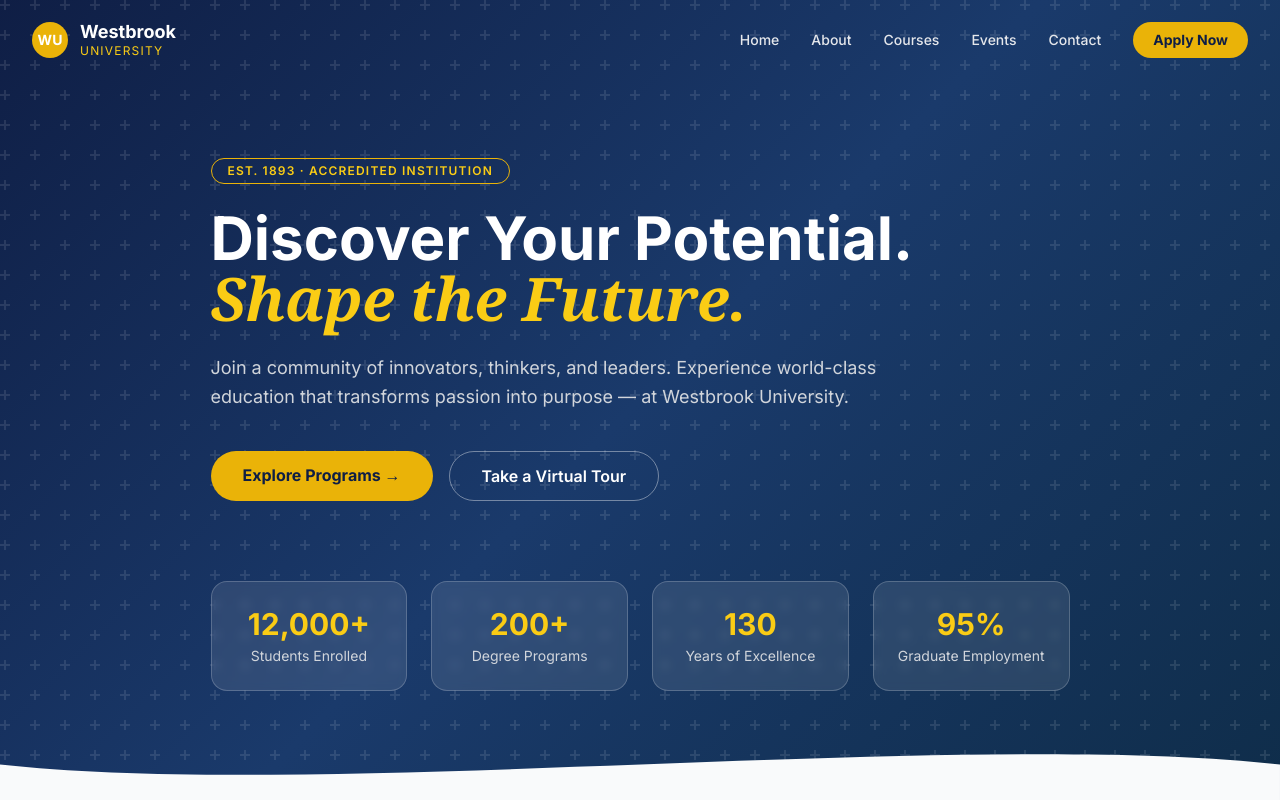
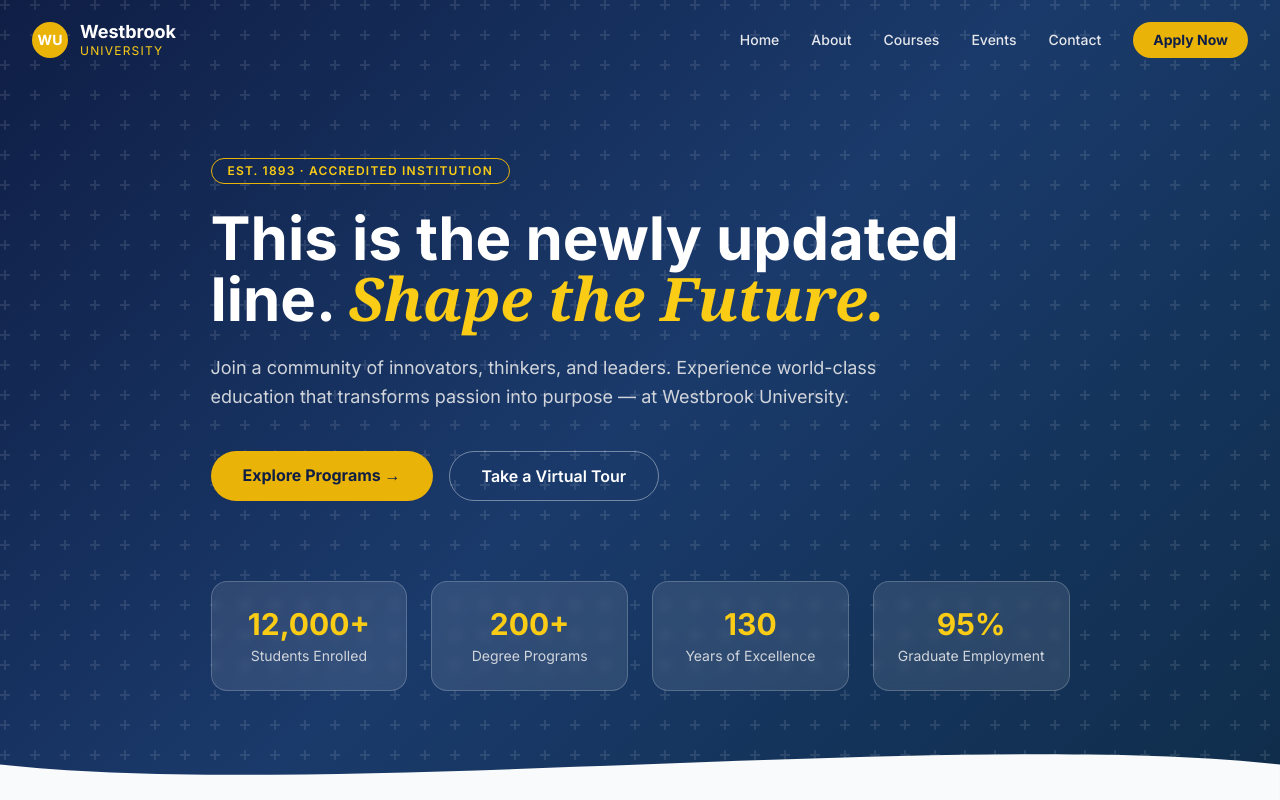
Before and after one commit to Vasu-Chourasia/Static-College-Website, a React (Vite) app: page / in a window 1280 px wide. Shown: the top 800 px of the page. Built offline with nearby package versions, Linux system fonts and the light colour scheme.

Commit message:
updated hero section

```diff
--- a/src/components/HeroSection.jsx
+++ b/src/components/HeroSection.jsx
@@ -28,7 +28,7 @@ export default function HeroSection() {
             Est. 1893 · Accredited Institution
           </span>
           <h1 className="text-4xl sm:text-5xl lg:text-6xl font-bold text-white leading-tight mb-6">
-            Discover Your Potential.{' '}
+            This is the newly updated line.{' '}
             <span className="text-yellow-400 font-serif italic">Shape the Future.</span>
           </h1>
           <p className="text-lg text-gray-300 leading-relaxed mb-10 max-w-2xl">
```
